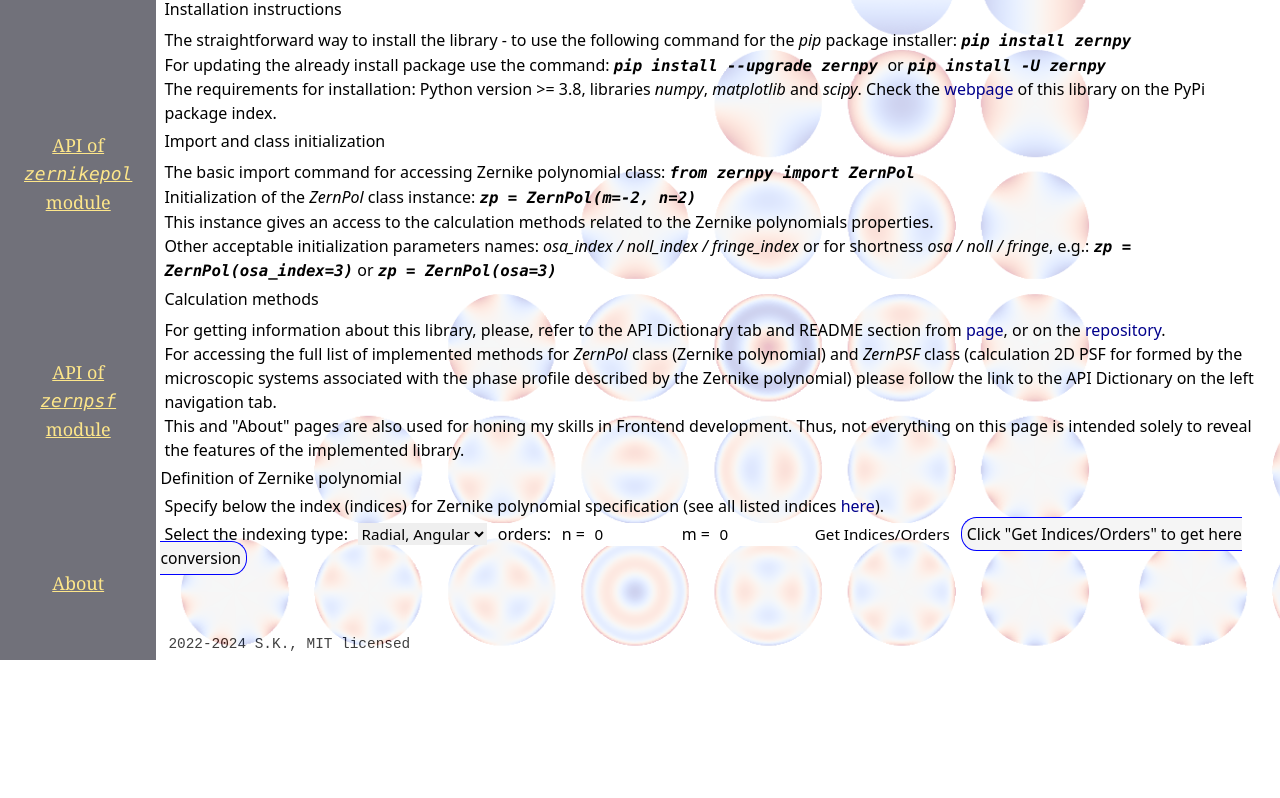
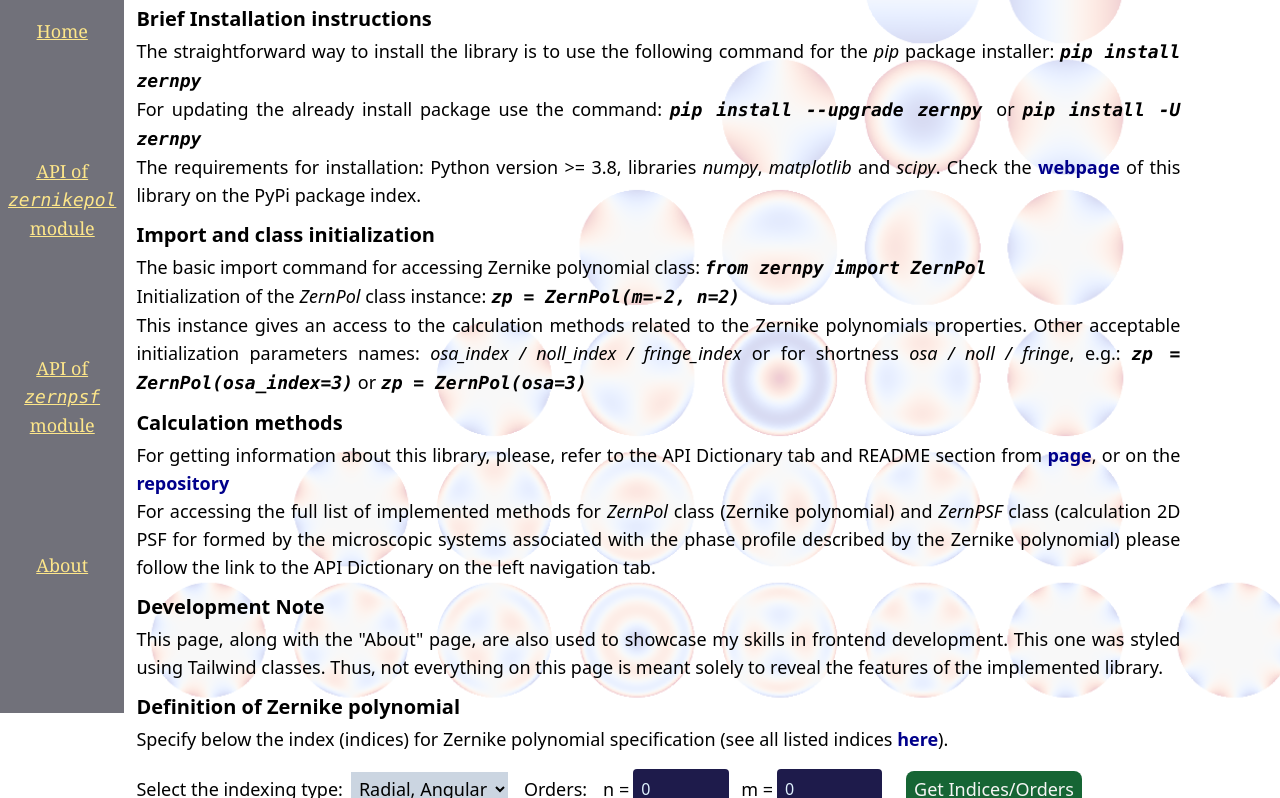
Before and after one commit to sklykov/zernpy, a website: page docs/index.html in a window 1280 px wide. Shown: the part 87-885 px from the top of the page. Before the commit the page ends 800 px from the top, so only its background shows below. Drawn offline with nearby package versions, Linux system fonts and the light colour scheme.

Commit message:
Removed almost all custom styles for index page, added Tailwind classes

```diff
--- a/docs/index.html
+++ b/docs/index.html
@@ -30,32 +30,31 @@
 
   <body>
     <!-- Make flexbox with breakpoint rule: for md and more, set elements in columns, for md and less - in rows -->
-    <main class="flex flex-col lg:flex-row">
+    <main class="flex flex-col lg:h-dvh lg:flex-row">
       <!-- Navigation panel, for lg and more: elements composed in rows, for less - in columns -->
       <nav
-        class="flex flex-row flex-wrap lg:flex-col justify-evenly lg:justify-around content-center bg-zinc-500 text-center p-2
-        text-lg font-serif"
+        class="flex flex-row flex-wrap lg:flex-col lg:justify-start lg:space-y-28 lg:space-x-0 justify-around content-center space-x-4 bg-zinc-500 text-center p-2 text-lg font-serif"
       >
         <a
-          class="text-amber-200 visited:text-amber-300 underline hover:no-underline hover:amber-350 mx-3 my-2 lg:my-2 lg:mx-4"
+          class="text-amber-200 visited:text-amber-300 underline hover:no-underline hover:amber-350 lg:mt-24"
           href="#"
         >
           Home
         </a>
         <a
-          class="text-amber-200 visited:text-amber-300 underline hover:no-underline hover:amber-350 mx-3 my-2 lg:my-6 lg:mx-4"
+          class="text-amber-200 visited:text-amber-300 underline hover:no-underline hover:amber-350"
           href="./api/zernpy/zernikepol.html"
         >
           API of <em class="font-mono"> zernikepol </em> module
         </a>
         <a
-          class="text-amber-200 visited:text-amber-300 underline hover:no-underline hover:amber-350 mx-3 my-2 lg:my-6 lg:mx-4"
+          class="text-amber-200 visited:text-amber-300 underline hover:no-underline hover:amber-350"
           href="./api/zernpy/zernpsf.html"
         >
           API of <em class="font-mono"> zernpsf </em> module
         </a>
         <a
-          class="text-amber-200 visited:text-amber-300 underline hover:no-underline hover:amber-350 mx-3 my-2 lg:my-2 lg:mx-4"
+          class="text-amber-200 visited:text-amber-300 underline hover:no-underline hover:amber-350"
           href="./about.html"
         >
           About
@@ -64,172 +63,234 @@
 
       <!-- Main content of the webpage, position - relative for placing an image on the background -->
       <div class="relative font-sans">
-
-        <div class="contentContainer m-1">
-
+        <div class="relative z-10 m-1">
           <!-- Gradually implement Tailwind styling, one element after another -->
-          <header class="text-center bg-slate-200/80 p-2 my-1 me-2">
+          <header class="text-center 2xl:text-left bg-slate-200/80 p-2 m-1">
             <h3 class="uppercase font-mono font-bold text-2xl">Welcome!</h3>
             <p class="text-xl">
-              I am pleased that you are visiting this page with a few details about the
-              Python library <strong>"zernpy"</strong>
+              I am pleased that you are visiting this page with a few details
+              about the Python library <strong>"zernpy"</strong>
             </p>
           </header>
 
-          <section>
-            <div>
-              <h4 class="paragraph-header">Installation instructions</h4>
-              <p class="textString">
-                The straightforward way to install the library - to use the
+          <article class="mt-2 font-medium">
+            <section class="m-1 p-1 xl:size-11/12 2xl:size-5/6">
+              <h4 class="text-left text-xl font-semibold mb-1">
+                Brief Installation instructions
+              </h4>
+              <p class="text-justify text-lg">
+                The straightforward way to install the library is to use the
                 following command for the <em> pip </em> package installer:
-                <code class="commandCode"> pip install zernpy </code> <br />
+                <code class="font-mono italic font-bold">
+                  pip install zernpy</code
+                >
+              </p>
+              <p class="text-justify text-lg">
                 For updating the already install package use the command:
-                <code class="commandCode"> pip install --upgrade zernpy </code>
-                or <code class="commandCode"> pip install -U zernpy </code>
-                <br />
+                <code class="font-mono italic font-bold">
+                  pip install --upgrade zernpy
+                </code>
+                or
+                <code class="font-mono italic font-bold">
+                  pip install -U zernpy
+                </code>
+              </p>
+              <p class="text-justify text-lg">
                 The requirements for installation: Python version >= 3.8,
                 libraries <em>numpy</em>, <em>matplotlib</em> and
                 <em>scipy</em>. Check the
                 <a
-                  class="link"
+                  class="link font-semibold"
                   href="https://pypi.org/project/zernpy/"
                   target="_blank"
                   >webpage</a
                 >
                 of this library on the PyPi package index.
               </p>
-            </div>
-            <div>
-              <h4 class="paragraph-header">Import and class initialization</h4>
-              <p class="textString">
+            </section>
+
+            <section class="m-1 p-1 xl:size-11/12 2xl:size-5/6">
+              <h4 class="text-left text-xl font-semibold mb-1">
+                Import and class initialization
+              </h4>
+              <p class="text-justify text-lg">
                 The basic import command for accessing Zernike polynomial class:
-                <code class="commandCode"> from zernpy import ZernPol </code>
-                <br />
+                <code class="font-mono italic font-bold">
+                  from zernpy import ZernPol
+                </code>
+              </p>
+              <p class="text-justify text-lg">
                 Initialization of the <em>ZernPol</em> class instance:
-                <code class="commandCode">zp = ZernPol(m=-2, n=2) </code> <br />
+                <code class="font-mono italic font-bold">
+                  zp = ZernPol(m=-2, n=2)
+                </code>
+              </p>
+              <p class="text-justify text-lg">
                 This instance gives an access to the calculation methods related
-                to the Zernike polynomials properties. <br />
-                Other acceptable initialization parameters names:
-                <span style="font-style: italic">
+                to the Zernike polynomials properties. Other acceptable
+                initialization parameters names:
+                <span class="italic">
                   osa_index / noll_index / fringe_index
                 </span>
                 or for shortness
-                <span style="font-style: italic">osa / noll / fringe</span>,
-                e.g.:
-                <code class="commandCode">zp = ZernPol(osa_index=3)</code> or
-                <code class="commandCode">zp = ZernPol(osa=3)</code>
+                <span class="italic">osa / noll / fringe</span>, e.g.:
+                <code class="font-mono italic font-bold"
+                  >zp = ZernPol(osa_index=3)</code
+                >
+                or
+                <code class="font-mono italic font-bold"
+                  >zp = ZernPol(osa=3)</code
+                >
               </p>
-            </div>
-            <div>
-              <h4 class="paragraph-header">Calculation methods</h4>
-              <p class="textString">
+            </section>
+
+            <section class="m-1 p-1 xl:size-11/12 2xl:size-5/6">
+              <h4 class="text-left text-xl font-semibold mb-1">
+                Calculation methods
+              </h4>
+              <p class="text-justify text-lg">
                 For getting information about this library, please, refer to the
                 API Dictionary tab and README section from
-                <a class="link" href="https://pypi.org/project/zernpy/">page</a
+                <a
+                  class="link font-semibold"
+                  href="https://pypi.org/project/zernpy/"
+                  >page</a
                 >, or on the
-                <a class="link" href="https://github.com/sklykov/zernpy"
+                <a
+                  class="link font-semibold"
+                  href="https://github.com/sklykov/zernpy"
                   >repository</a
-                >. <br />
+                >
+              </p>
+              <p class="text-justify text-lg">
                 For accessing the full list of implemented methods for
                 <em>ZernPol</em> class (Zernike polynomial) and
                 <em>ZernPSF</em> class (calculation 2D PSF for formed by the
                 microscopic systems associated with the phase profile described
                 by the Zernike polynomial) please follow the link to the API
-                Dictionary on the left navigation tab. <br />
-                This and "About" pages are also used for honing my skills in
-                Frontend development. Thus, not everything on this page is
-                intended solely to reveal the features of the implemented
-                library.
+                Dictionary on the left navigation tab.
               </p>
-            </div>
-            <div>
-              <h4>Definition of Zernike polynomial</h4>
-              <div>
-                <div class="textString">
+            </section>
+
+            <section class="m-1 p-1 xl:size-11/12 2xl:size-5/6">
+              <h4 class="text-left text-xl font-semibold mb-1">
+                Development Note
+              </h4>
+              <p class="text-justify text-lg">
+                This page, along with the "About" page, are also used to
+                showcase my skills in frontend development. This one was styled
+                using Tailwind classes. Thus, not everything on this page is
+                meant solely to reveal the features of the implemented library.
+              </p>
+            </section>
+
+            <section class="m-1 p-1 xl:size-11/12 2xl:size-5/6">
+              <h4 class="text-left text-xl font-semibold mb-1">
+                Definition of Zernike polynomial
+              </h4>
+              <p class="text-justify text-lg">
                 Specify below the index (indices) for Zernike polynomial
                 specification (see all listed indices
                 <a
-                    class="link"
+                  class="link font-semibold"
                   href="https://en.wikipedia.org/wiki/Zernike_polynomials"
                   >here</a
                 >).
-                </div>
-                <div id="inputsOrdersConversion">
-                  <div id="selectorElement">
-                    <label class="label-element">
-                      Select the indexing type:
-                    </label>
-                    <select class="input-element" name="Index type">
+              </p>
+
+              <!-- Element with selectors -->
+              <div
+                class="flex flex-col sm:flex-row flex-wrap items-center my-2 text-lg"
+              >
+                <div class="inline-flex text-center items-center mr-2 my-2">
+                  <label class="mr-2"> Select the indexing type: </label>
+                  <select
+                    class="bg-slate-300 px-1 py-1 round"
+                    name="Index type"
+                  >
                     <option value="m,n" selected>Radial, Angular</option>
-                      <!-- selected="selected" for setting it as the default value -->
                     <option value="osa">OSA/ANSI</option>
                     <option value="noll">Noll</option>
                     <option value="fringe">Fringe</option>
                   </select>
                 </div>
-                  <div id="ordersElement">
-                    <span class="label-element" id="ordersLabel">
-                      orders:
-                    </span>
+
+                <div
+                  class="inline-flex text-center items-center ml-2 mr-6 my-2"
+                >
+                  <span class="mr-2" id="ordersLabel"> Orders: </span>
                   <label
-                      class="label-element"
+                    class="ml-2 mr-1"
                     tag="n_order_label"
                     id="firstOrderLabel"
                   >
                     n =
                   </label>
                   <input
-                      class="input-element"
+                    class="bg-indigo-950 text-sky-100 round p-2 text-base ml-0 mr-2 rounded focus:bg-indigo-900 focus:border-indigo-500"
                     type="number"
                     tag="n_order"
                     name="n"
                     min="0"
                     max="50"
-                      size="4"
+                    size="2"
                     minlength="1"
-                      maxlength="3"
+                    maxlength="2"
                     value="0"
                     id="firstInputOrder"
                   />
                   <label
-                      class="label-element"
+                    class="ml-1 mr-1"
                     tag="m_order_label"
                     id="secondOrderLabel"
                   >
                     m =
                   </label>
                   <input
-                      class="input-element"
+                    class="bg-indigo-950 text-sky-100 round p-2 text-base ml-0 rounded focus:bg-indigo-900 focus:border-indigo-500"
                     type="number"
                     tag="m_order"
                     name="m"
                     min="-50"
                     max="50"
-                      size="4"
+                    size="2"
                     minlength="1"
-                      maxlength="3"
+                    maxlength="2"
                     value="0"
                     id="secondInputOrder"
                   />
                 </div>
+
+                <div class="my-2 mr-6">
                   <input
-                    class="input-element"
+                    class="py-1 px-2 bg-green-800 text-stone-100 rounded-lg hover:bg-green-700 hover:text-stone-50"
                     type="button"
                     value="Get Indices/Orders"
                     id="getIndicesBtn"
                   />
-                  <span id="conversionString">
-                    Click "Get Indices/Orders" to get here conversion
+                </div>
+
+                <div class="my-2 text-center">
+                  <span
+                    id="conversionString"
+                    class="py-1 px-2 bg-indigo-950 text-stone-50 rounded"
+                  >
+                    Click "Get Indices/Orders" to get the conversion between
+                    indices
                   </span>
                 </div>
               </div>
-            </div>
             </section>
+          </article>
         </div>
         <!-- Below - image element that used for setting it as the background image -->
         <div class="bgImage"></div>
         <!-- Footer with some info -->
-        <footer id="page_footer" class="ms-2 p-1 text-base">2022-2024 S.K., MIT licensed</footer>
+        <footer
+          class="2xl:mt-28 xl:mt-24 lg:mt-20 mt-4 mb-4 p-1 text-lg font-medium text-center"
+        >
+          2022-2024 S.K., MIT licensed
+        </footer>
       </div>
     </main>
   </body>
--- a/docs/index_page.js
+++ b/docs/index_page.js
@@ -25,7 +25,7 @@ document.addEventListener("DOMContentLoaded", function () {
 
     // Register event for tracing the new selected value of indexing type for Zernike polynomial from index.html
     selector.addEventListener("change", () => {
-        conversionReport.textContent = "Click button on the left to get here conversions";
+        conversionReport.textContent = 'Click "Get Indices/Orders" to get the conversion between indices';
         console.log("Selected type of polynomial specification: " + selector.value);
         selectedPolynomialType = selector.value;  // update value each time from the HTML selector
         nOrder = -1; mOrder = -1; osaIndex = -1; nollIndex = -1; fringeIndex = -1;  // set inconsistent values as defaults
@@ -34,7 +34,7 @@ document.addEventListener("DOMContentLoaded", function () {
             case "m,n":
                 nOrder = nOrderInput.value; mOrder = mOrderInput.value;
                 ordersLabel.innerText = "orders"; firstOrderLabel.innerText = "n =";
-                secondOrderLabel.style.visibility = "visible"; secondInputOrder.style.visibility = "visible";
+                secondOrderLabel.style.display = "inline"; secondInputOrder.style.display = "inline";
                 notOrdersSelected = false; selectedNollOrFringe = false;
                 if (nOrder === -1 || mOrder === -1) {
                     nollIndex = 0; mOrder = 0; // Set the appropriate default value
@@ -64,7 +64,7 @@ document.addEventListener("DOMContentLoaded", function () {
         }
          // The code below is executed if the orders m,n not selected and common for all cases then selected OSA / Noll / Fringe
         if (notOrdersSelected){
-            ordersLabel.innerText = "index"; secondOrderLabel.style.visibility = "hidden"; secondInputOrder.style.visibility = "hidden";
+            ordersLabel.innerText = "index"; secondOrderLabel.style.display = "none"; secondInputOrder.style.display = "none";
         }
         // The code for selected cases "noll" or "fringe", except "m,n"
         if (selectedNollOrFringe){
@@ -76,7 +76,7 @@ document.addEventListener("DOMContentLoaded", function () {
 
     // Register update of nOrder / OSA, Noll, Fringe indices (value is used for both cases: n order and the specific index)
     nOrderInput.addEventListener("change", () =>{
-        conversionReport.textContent = "Click button on the left to get here conversions";
+        conversionReport.textContent = 'Click "Get Indices/Orders" to get the conversion between indices';
         let isNumber = validateOrderN();
         // console.log("Validation result: " + isNumber);
         selectedPolynomialType = selector.value;  // update value each time from the HTML selector
--- a/docs/index_page_styling.css
+++ b/docs/index_page_styling.css
@@ -1,75 +1,11 @@
- /* This class contains all the text inside */
- .contentContainer{
-    z-index: 1; position: relative; /* Position relative needed for z-index choosing*/
-}
 /* Below - setting the background image for the page */
 .bgImage{
     background-image: url('half_pyramid_zerns.png');
     background-position-x: left;
-    /* background-position: center; */
-    /* background-repeat: no-repeat; */
     background-repeat: repeat;
     background-size: contain;
     width: 100%; height: 100%;
-    opacity: 0.25;
+    opacity: 0.20;
     position: absolute; top: 0; left: 0; /* Allows to manipulate the position inside of mainBody */
     z-index: 0;  /* NOTE this z-index because setting absolute position and opacity put their own rules in z-indexing */
-    /* background-color: yellow; */
 }
-/* Styling with inline elements with code */
-.commandCode{
-    font-style: italic; font-weight: bold; font-family: 'Consolas', 'Trebuchet MS', Arial; font-size: 0.98em;
-}
-/* Style for each text string */
-.textString{
-    margin: 0.25em;
-}
-#page_footer{
-    font-size: 0.9rem; font-family: 'Courier New', Courier, monospace; padding-top: 4em;
-}
-/* Inline elements means various elements (inputs, buttons, selector) placed on the single line on the page */
-.input-element{
-    margin-left: 0.2em; margin-right: 0.2em; font-size: 0.95em;
-}
-/* Labels placed on the single line on the page */
-.label-element{
-    margin-left: 0.25em; margin-right: 0.15em;
-}
-/* Specific style for placeholder for conversions */
-#conversionString{
-    margin-left: 0.25em; border: 1.5px solid blue; padding: 0.32em; border-radius: 1em; background-color: whitesmoke;
-    font-size: 0.98rem;
-}
-/* Initial style for some div-s */
-#selectorElement, #getIndicesBtn, #ordersElement{
-        display: inline-block;
-    }
-
-/* Adaptive rules, media queries */
-/* Rearrange elements for opening website on screens 750px <= width <= 1220px */
-@media screen and (max-width: 1220px) and (min-width: 750px){
-    .inputsOrdersConversion{
-        display: flex; flex-direction: row;
-    }
-    #selectorElement, #getIndicesBtn, #ordersElement{
-        display: inline-block;
-    }
-    .label-element, .input-element{
-        margin-top: 0.25em; margin-bottom: 0.25em;
-    }
-    #conversionString{
-        display: block; max-width: fit-content; margin-top: 0.35em; font-size: 0.96em;
-    }
-}
-/* Rearrange elements for opening website on mobile phones */
-@media screen and (max-width: 749px){
-    #selectorElement, #getIndicesBtn, #ordersElement{
-        display: block;
-    }
-    #conversionString{
-        display: block; max-width: fit-content; margin-top: 0.35em; font-size: 0.94em;
-    }
-    .label-element, .input-element{
-        margin: 0.25em 0.05em;
-    }
-}
```
Lines whose indentation alone changed are shown as unchanged.
